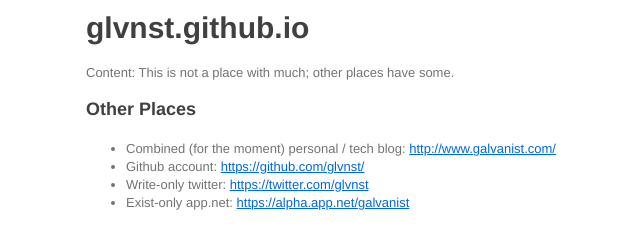
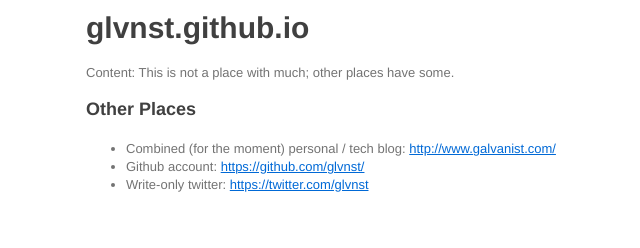
Before and after one commit to glvnst/glvnst.github.io, a plain HTML site: page index.html in a window 1280 px wide. Shown: the whole page, without its empty margins (127-767 px from the left). Drawn offline with Linux system fonts and the light colour scheme.

Commit message:
removing ancient app.net ref 😢

```diff
--- a/index.html
+++ b/index.html
@@ -166,7 +166,6 @@ sup {
 <li>Combined (for the moment) personal / tech blog: <a href="http://www.galvanist.com/">http://www.galvanist.com/</a></li>
 <li>Github account: <a href="https://github.com/glvnst/">https://github.com/glvnst/</a></li>
 <li>Write-only twitter: <a href="https://twitter.com/glvnst">https://twitter.com/glvnst</a></li>
-<li>Exist-only app.net: <a href="https://alpha.app.net/galvanist">https://alpha.app.net/galvanist</a></li>
 </ul>
 
 </body>
```
